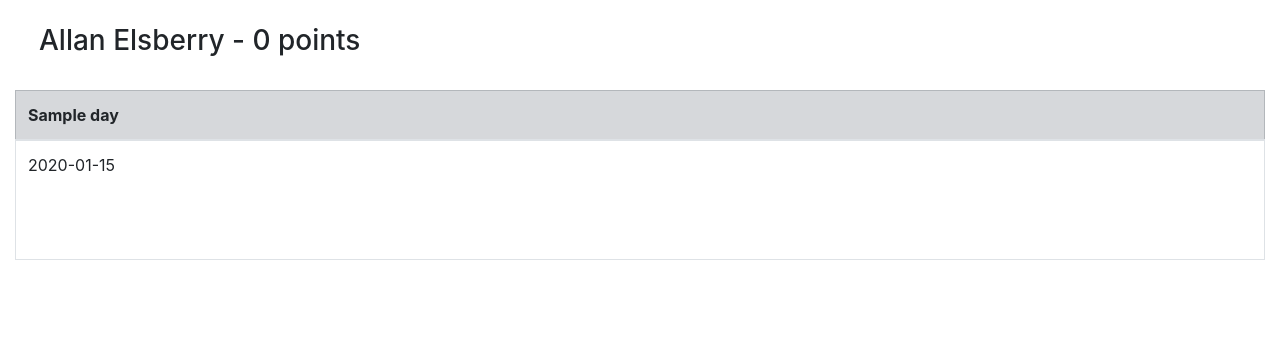
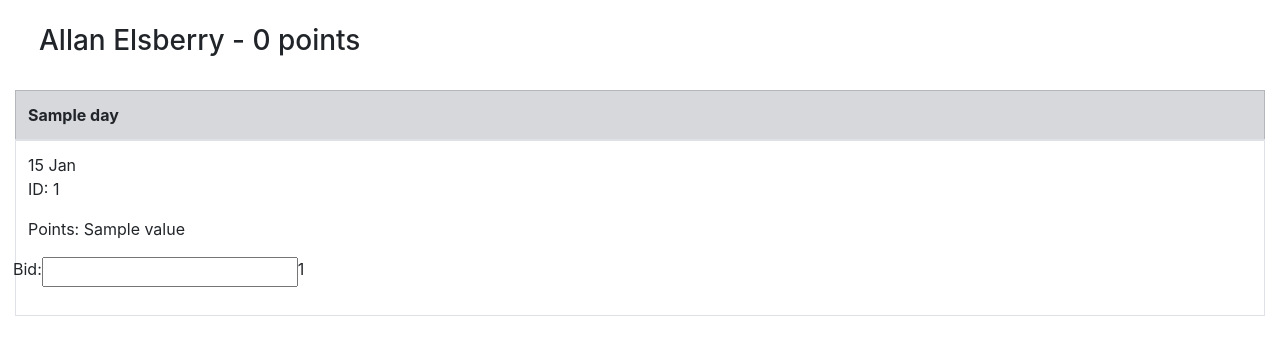
Before and after one commit to ender18g/watchcal_2, a Flask app: template templates/calendar.html in a window 1280 px wide. Shown: the part 56-411 px from the top of the page. Run offline with Flask 2, Linux system fonts and the light colour scheme; data comes from the database, SQL or seed files in the repository; the template is opened without the code that fills it: values that come from a table or form of the project are taken from there, most other values are stand-ins (such as "Sample title", 1, 10 or a date in 2020); some libraries are stand-ins or nearby versions.

Commit message:
added Day class and calendar structure

```diff
--- a/app.py
+++ b/app.py
@@ -6,7 +6,7 @@
 from datetime import date, timedelta
 from calendar import monthrange
 from flask_migrate import Migrate
-
+import holidays
 
 
 
@@ -23,7 +23,7 @@
 app.config['SQLALCHEMY_TRACK_MODIFICATIONS'] = False
 db = SQLAlchemy(app)
 migrate = Migrate(app,db)
-full_calendar = [date(2019,1,1) + timedelta(days=n) for n in range(365*15)]
+us_holidays = holidays.US()
 
 class User(db.Model):
     id = db.Column(db.Integer, primary_key=True)
@@ -40,6 +40,39 @@
     def __repr__(self):
         return f"{self.first} {self.last}"
 
+class Day():
+    def __init__(self,id,date):
+        self.id=id
+        self.date=date
+        self.set_value()
+        self.assigned=None
+        self.bid = {}
+    def get_value(self,value=None):
+        if self.date.weekday()>4:
+            return 3
+        if self.date in us_holidays:
+            return 3
+        return 2
+    def set_value(self,value=None):
+        if value:
+            self.value=value
+        else:
+            self.value=self.get_value()
+    def insert_bid(self,user_id,bid=1):
+        self.bid.update({user_id:bid})
+        return None
+    def assign_day(self,user_id):
+        self.assigned=user_id
+        return None
+    def __repr__(self):
+        return f"{self.date.strftime('%d %b %y')}"
+
+
+
+start_date = date(2019,1,1)
+full_calendar = [Day(n,start_date + timedelta(days=n)) for n in range(365*15)]
+days_of_week = "Mon, Tue, Wed, Thu, Fri, Sat, Sun".split(',')
+
 
 def get_user():
     return User.query.get(1)
@@ -51,15 +84,16 @@
     u = User(first="Allan",last="Elsberry",email="allan.elsberry@gmail.com",phone=2059015853,qualified=True)
     create_user(u)
     return None
-
-def get_calendar(day=date.today()):
-    calendar = {}
-    days_of_week = "Mon, Tue, Wed, Thu, Fri, Sat, Sun".split(',')
-    start_date = day= day-timedelta(days=(day.day-1)) #get beginning of month
-    date_list = [start_date+timedelta(days=n) for n in range(monthrange(start_date.year,start_date.month)[1])]
-    calendar.update({'date_list':date_list})
-    calendar.update({'days_of_week':days_of_week})
-    return calendar
+def get_date_index(my_date):
+    result = my_date-start_date
+    return result.days
+def get_month_calendar(my_date=date.today()):
+    first_dom = my_date-timedelta(days=my_date.day-1)
+    last_dom = first_dom+timedelta(days=monthrange(first_dom.year,first_dom.month)[1])
+    start_index = get_date_index(first_dom-timedelta(days=first_dom.weekday()))
+    end_index = get_date_index(last_dom)
+    month_calendar = full_calendar[start_index:end_index]
+    return month_calendar
 
 #seed_users()
 
@@ -78,4 +112,4 @@
 
 @app.route('/calendar')
 def calendar():
-    return render_template('calendar.html', user=get_user(), calendar = get_calendar())
+    return render_template('calendar.html', user=get_user(), calendar = get_month_calendar(),days_of_week=days_of_week)
--- a/templates/calendar.html
+++ b/templates/calendar.html
@@ -8,28 +8,30 @@
 <table class="table table-bordered">
 
     <thead class="table-secondary">
-        {%for day in calendar.days_of_week%}
+        {%for day in days_of_week%}
         <th scope="col">{{day}}</th>
         {%endfor%}
     </thead>
-
+    <form action="" method="POST">
         <tbody>
-
-        {%for day in calendar.date_list%}
-        {%if day.weekday==0%}
+            {%for day in calendar%}
+            {%if day.date.weekday==0%}
             <tr class="calendar_block">
                 {%endif%}
-            <td >{{day.strftime("%d %b")}}
-
+                <td id={{day.id}}>{{day.date.strftime("%d %b")}}
+                    <p>ID: {{day.id}}</p>
+                    <p>Points: {{day.value}}</p>
+                    <div class="form-group row">
+                        Bid: <input type="text" name="" id="">{{day.bid[user.id]}}</input>
+                    </div>
                 </td>
 
-            {%if day.weekday()==6%}
+                {%if day.date.weekday()==6%}
             </tr>
             {%endif%}
             {%endfor%}
-
         </tbody>
-
+    </form>
 </table>
 
 <script>
```
Lines whose indentation alone changed are shown as unchanged.
